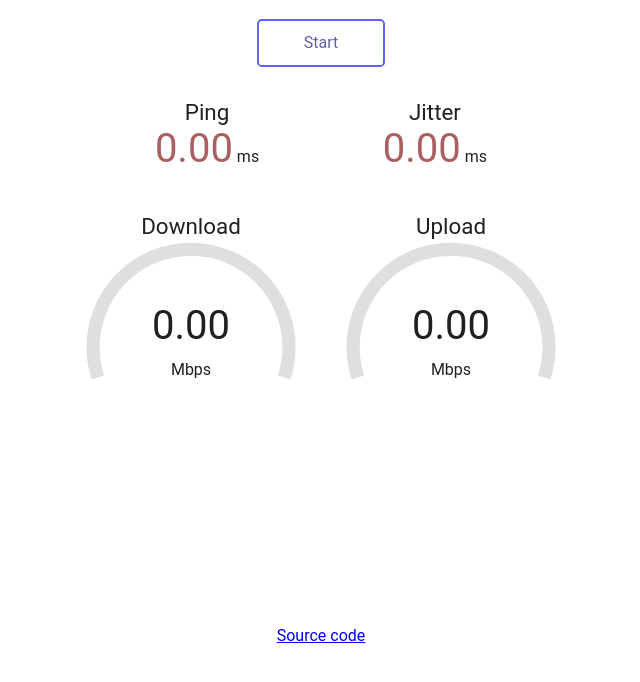
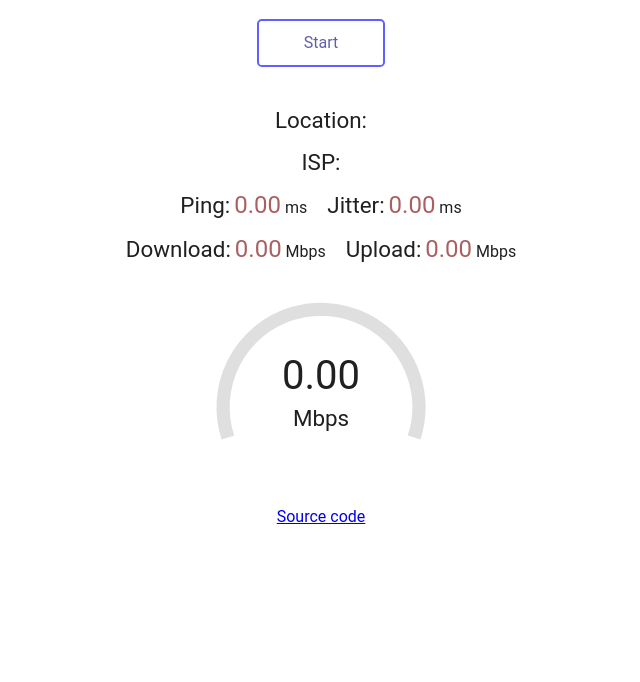
Before and after one commit to aduilio/inatel-app-challenge-2k21, a website: page public/index.html in a window 1280 px wide. Shown: the part 62-744 px from the top of the page, without its empty margins (319-959 px from the left). Drawn offline with Linux system fonts and the light colour scheme.

Commit message:
Change the UI items

```diff
--- a/public/index.html
+++ b/public/index.html
@@ -65,6 +65,7 @@ function startStop(){
 		initUI();
 	}else{
 		//test is not running, begin
+		initUI();
 		I("startStopBtn").className="running";
 		s.onupdate=function(data){
             uiData=data;
@@ -82,19 +83,39 @@ function updateUI(forced){
 	if(uiData==null) return;
 	var status=uiData.testState;
 
-	var userInfo = uiData.clientIp.split("<br>")
-	I("ispInfo").textContent="nao deu"
+	var userInfo = uiData.clientIp.split('<br>')
 	I("locationInfo").textContent=userInfo[0]
 	if (userInfo.length > 1) {
 	    I("ispInfo").textContent=userInfo[1]
 	}
 
-	I("dlText").textContent=(status==1&&uiData.dlStatus==0)?"...":format(uiData.dlStatus);
-	drawMeter(I("dlMeter"),mbpsToAmount(Number(uiData.dlStatus*(status==1?oscillate():1))),meterBk,dlColor,Number(uiData.dlProgress),progColor);
-	I("ulText").textContent=(status==3&&uiData.ulStatus==0)?"...":format(uiData.ulStatus);
-	drawMeter(I("ulMeter"),mbpsToAmount(Number(uiData.ulStatus*(status==3?oscillate():1))),meterBk,ulColor,Number(uiData.ulProgress),progColor);
-	I("pingText").textContent=format(uiData.pingStatus);
-	I("jitText").textContent=format(uiData.jitterStatus);
+	switch (status) {
+		case 1:
+		    I("testName").textContent="Download"
+			drawMeter(I("testMeter"),mbpsToAmount(Number(uiData.dlStatus*oscillate())),meterBk,dlColor,Number(uiData.dlProgress),progColor);
+			I("testText").textContent=(uiData.dlStatus==0)?"...":format(uiData.dlStatus)
+		    break
+	    case 3:
+		    I("testName").textContent="Upload"
+			drawMeter(I("testMeter"),mbpsToAmount(Number(uiData.ulStatus*oscillate())),meterBk,ulColor,Number(uiData.ulProgress),progColor);
+			I("testText").textContent=(uiData.ulStatus==0)?"...":format(uiData.ulStatus)
+			break
+		default:
+		    I("testName").textContent=""
+			I("testText").textContent=""
+			drawMeter(I("testMeter"),0,meterBk,dlColor,0);
+	}
+
+	if (status != 1) {
+	    I("dlText").textContent=format(uiData.dlStatus);
+	}
+
+	if (forced) {
+	    I("ulText").textContent=format(uiData.ulStatus)
+	}
+
+	I("pingText").textContent=format(uiData.pingStatus)
+	I("jitText").textContent=format(uiData.jitterStatus)
 }
 function oscillate(){
 	return 1+0.02*Math.sin(Date.now()/100);
@@ -108,8 +129,7 @@ function frame(){
 frame(); //start frame loop
 //function to (re)initialize UI
 function initUI(){
-	drawMeter(I("dlMeter"),0,meterBk,dlColor,0);
-	drawMeter(I("ulMeter"),0,meterBk,ulColor,0);
+	drawMeter(I("testMeter"),0,meterBk,dlColor,0);
 	I("dlText").textContent="";
 	I("ulText").textContent="";
 	I("pingText").textContent="";
@@ -161,7 +181,7 @@ function initUI(){
 	}
 	#test{
 		margin-top:2em;
-		margin-bottom:12em;
+		margin-bottom:2em;
 	}
 	div.testArea{
 		display:inline-block;
@@ -170,13 +190,15 @@ function initUI(){
 		position:relative;
 		box-sizing:border-box;
 	}
-	div.testArea2{
+
+	div.infoSubGroup{
 		display:inline-block;
-		width:14em;
-		height:7em;
+		width:auto;
+		height:auto;
 		position:relative;
 		box-sizing:border-box;
 		text-align:center;
+		margin: 0.5em;
 	}
 	div.testArea div.testName{
 		position:absolute;
@@ -185,32 +207,36 @@ function initUI(){
 		font-size:1.4em;
 		z-index:9;
 	}
-	div.testArea2 div.testName{
-        display:block;
+	div.infoSubGroup div.infoName{
+        display:inline-block;
         text-align:center;
         font-size:1.4em;
 	}
-	div.testArea div.meterText{
+	div.testArea div.testText{
 		position:absolute;
-		bottom:1.55em; left:0;
+		bottom:1.8em; left:0;
 		width:100%;
 		font-size:2.5em;
 		z-index:9;
 	}
-	div.testArea2 div.meterText{
-        display:inline-block;
-        font-size:2.5em;
-	}
-	div.meterText:empty:before{
+	div.testText:empty:before{
 		content:"0.00";
 	}
-	div.testArea div.unit{
+	div.infoSubGroup div.infoText{
+        display:inline-block;
+        font-size:1.5em;
+	}
+	div.infoText:empty:before{
+		content:"0.00";
+	}
+	div.testArea div.testUnit{
 		position:absolute;
-		bottom:2em; left:0;
+		bottom:1.8em; left:0;
 		width:100%;
+		font-size:1.4em;
 		z-index:9;
 	}
-	div.testArea2 div.unit{
+	div.infoSubGroup div.infoUnit{
 		display:inline-block;
 	}
 	div.testArea canvas{
@@ -219,6 +245,10 @@ function initUI(){
 		z-index:1;
 	}
 	div.testGroup{
+		display:block;
+        margin: 0 auto;
+	}
+	div.infoGroup{
 		display:block;
         margin: 0 auto;
 	}
@@ -232,39 +262,52 @@ function initUI(){
 </head>
 <body>
 <h1>Viasat Speedtest</h1>
-<div id="testWrapper">
+<div id="wrapper">
 	<div id="startStopBtn" onclick="startStop()"></div>
 	<div id="test">
-        <div class="testGroup">
-			<div class="testArea2">
-				<div class="testName">Ping</div>
-				<div id="pingText" class="meterText" style="color:#AA6060"></div>
-				<div class="unit">ms</div>
+		<div class="infoGroup">
+			<div class="infoSubGroup">
+				<div class="infoName">Location: </div>
+				<span id="locationInfo" class="infoText"></span>
 			</div>
-			<div class="testArea2">
-				<div class="testName">Jitter</div>
-				<div id="jitText" class="meterText" style="color:#AA6060"></div>
-				<div class="unit">ms</div>
+		</div>
+		<div class="infoGroup">
+			<div class="infoSubGroup">
+				<div class="infoName">ISP: </div>
+				<span id="ispInfo"  class="infoText"></span>
+			</div>
+		</div>
+        <div class="infoGroup">
+			<div class="infoSubGroup">
+				<div class="infoName">Ping: </div>
+				<div id="pingText" class="infoText" style="color:#AA6060"></div>
+				<div class="infoUnit">ms</div>
+			</div>
+			<div class="infoSubGroup">
+				<div class="infoName">Jitter: </div>
+				<div id="jitText" class="infoText" style="color:#AA6060"></div>
+				<div class="infoUnit">ms</div>
+			</div>
+		</div>
+		<div class="infoGroup">
+			<div class="infoSubGroup">
+				<div class="infoName">Download: </div>
+				<div id="dlText" class="infoText" style="color:#AA6060"></div>
+				<div class="infoUnit">Mbps</div>
+			</div>
+			<div class="infoSubGroup">
+				<div class="infoName">Upload: </div>
+				<div id="ulText" class="infoText" style="color:#AA6060"></div>
+				<div class="infoUnit">Mbps</div>
 			</div>
 		</div>
 		<div class="testGroup">
 			<div class="testArea">
-				<div class="testName">Download</div>
-				<canvas id="dlMeter" class="meter"></canvas>
-				<div id="dlText" class="meterText"></div>
-				<div class="unit">Mbps</div>
+				<div id="testName" class="testName"></div>
+				<canvas id="testMeter"></canvas>
+				<div id="testText" class="testText"></div>
+				<div class="testUnit">Mbps</div>
 			</div>
-			<div class="testArea">
-				<div class="testName">Upload</div>
-				<canvas id="ulMeter" class="meter"></canvas>
-				<div id="ulText" class="meterText"></div>
-				<div class="unit">Mbps</div>
-			</div>
-		</div>
-		<div id="userInfo">
-			<span id="locationInfo"></span>
-			<br>
-			<span id="ispInfo"></span>
 		</div>
 	</div>
 	<a href="https://github.com/aduilio/inatel-app-challenge-2k21" target="_blank">Source code</a>
```
